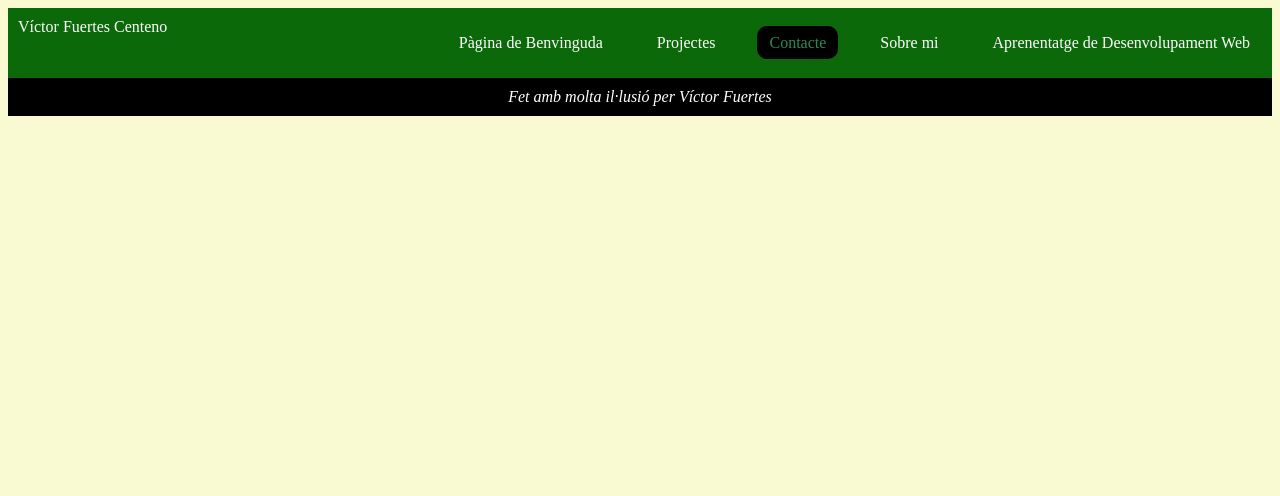
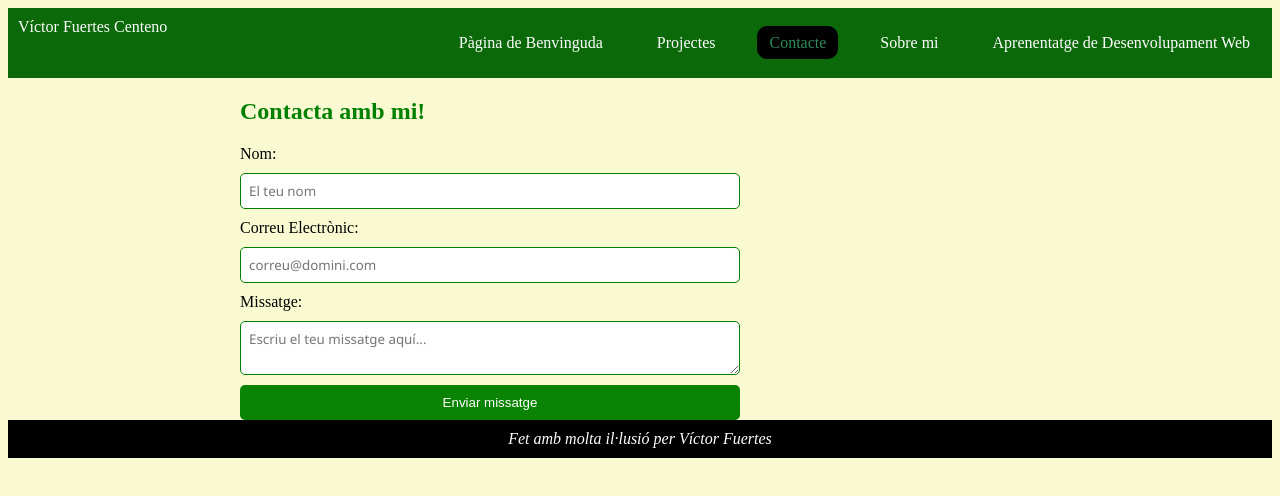
Before and after one commit to fuertesvic/web-learning, a plain HTML site: page contact.html in a window 1280 px wide. Drawn offline with Linux system fonts and the light colour scheme.

Commit message:
Es crea un formulari de Contacte a la pàgina contact.html

```diff
--- a/contact.html
+++ b/contact.html
@@ -15,10 +15,28 @@
     <li><a href="contact.html" class="active">Contacte</a></li>
     <li><a href="about.html">Sobre mi</a></li>
     <li><a href="web_learn.html">Aprenentatge de Desenvolupament Web</a></li>
-</ul>
+    </ul>
 </nav>
 </header>
 
+<main>
+<h2>Contacta amb mi!</h2>
+
+<form>
+
+    <label for="name">Nom:</label>
+    <input type="text" id="name" name="name" placeholder="El teu nom" required>
+
+    <label for="email">Correu Electrònic:</label>
+    <input type="email" id="email" name="email" placeholder="correu@domini.com" required>
+
+    <label for="message">Missatge:</label>
+    <textarea id="message" name="message" placeholder="Escriu el teu missatge aquí..." required></textarea>
+
+    <button type="submit">Enviar missatge</button>
+
+</form>
+</main>
 
 <footer><i>Fet amb molta il·lusió per Víctor Fuertes</i></footer>
 </html>
--- a/style.css
+++ b/style.css
@@ -6,6 +6,32 @@ body {
 main {
     max-width: 800px;
     margin: auto;
+}
+
+form {
+    display: flex;
+    flex-direction: column;
+    gap: 10px;
+    width: 500px;
+}
+
+input,
+textarea {
+    padding: 8px;
+    border-radius: 5px;
+    border: 1px solid green;
+    font-family: 'Segoe UI', Tahoma, Geneva, Verdana, sans-serif;
+}
+
+button {
+    padding: 10px;
+    background-color: rgb(10, 131, 3);
+    color: white;
+    border: none;
+    border-radius: 5px;
+}
+button:hover {
+    background-color: rgb(14, 209, 4);
 }
 
 h1 {
```
